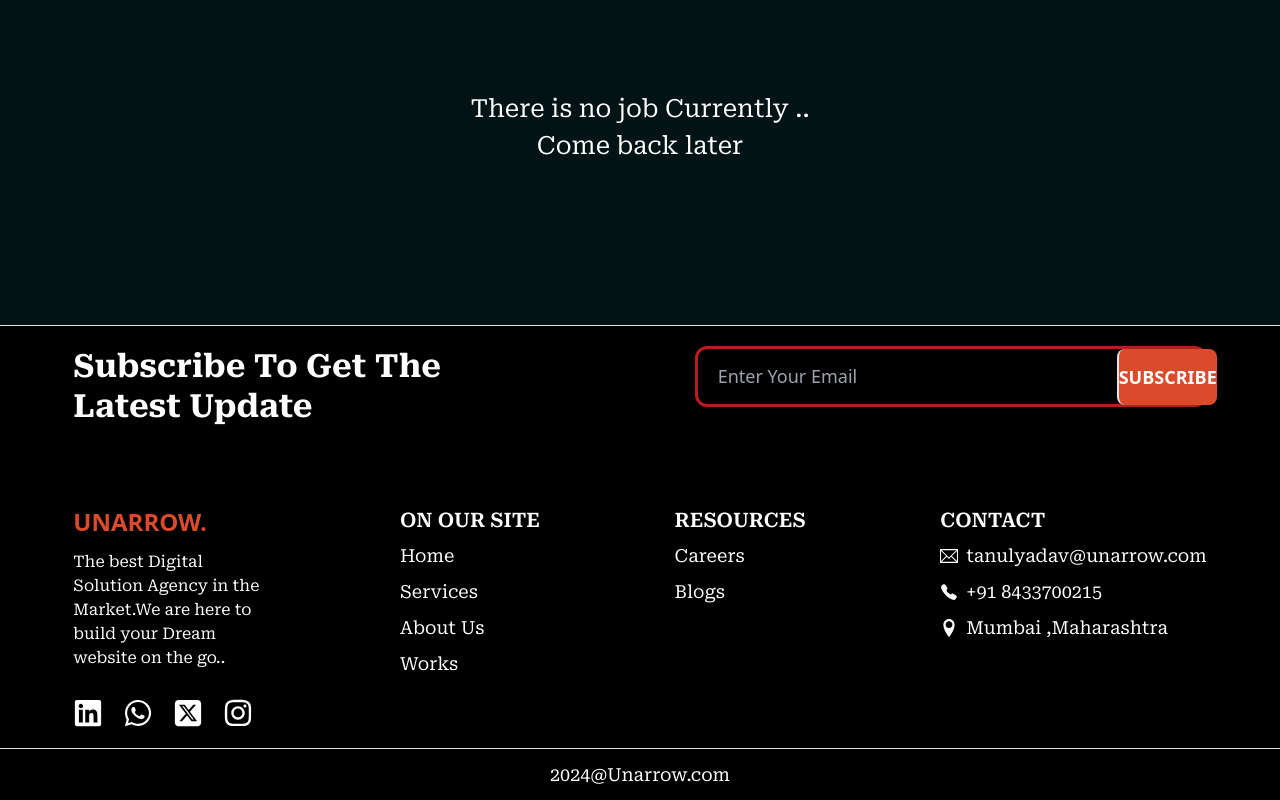
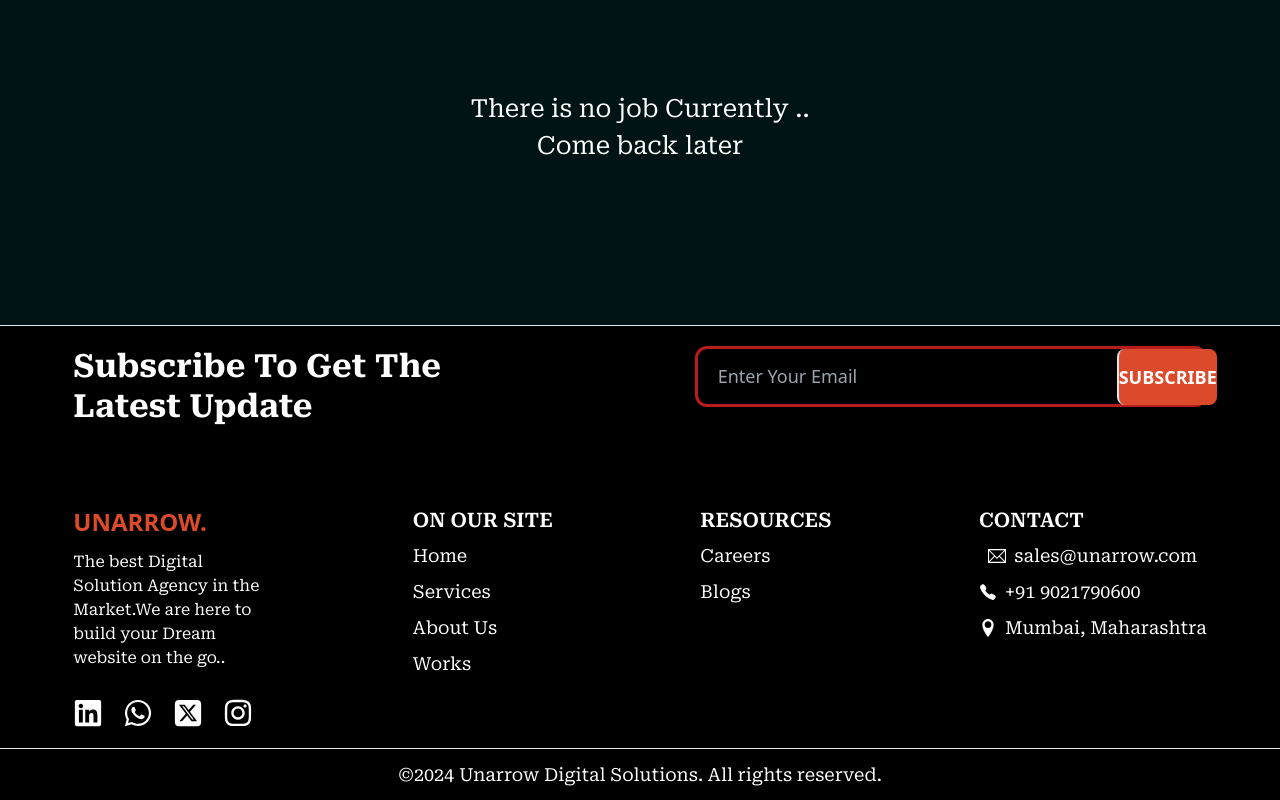
Before and after one commit to ankur-ctrl-z/Unarrow-Public-Website, a React (Vite) app in the folder client/: page /careers in a window 1280 px wide. Shown: the part 686-1486 px from the top of the page. Built offline with nearby package versions, Linux system fonts and the light colour scheme.

Commit message:
Update Footer.jsx

```diff
--- a/client/src/components/layout/Footer.jsx
+++ b/client/src/components/layout/Footer.jsx
@@ -50,25 +50,25 @@ const Footer = () => {
               <div className="flex mt-4 gap-5 text-white text-3xl">
                 <a
                   className="hover:text-[#DB4A2B] duration-300 transition-all"
-                  href=""
+                  href="https://www.linkedin.com/company/unarrow-digital-solutions/"
                 >
                   <FaLinkedin />
                 </a>
                 <a
                   className="hover:text-[#DB4A2B] duration-300 transition-all"
-                  href=""
+                  href="https://wa.me/919021790600"
                 >
                   <FaWhatsapp />
                 </a>
                 <a
                   className="hover:text-[#DB4A2B] duration-300 transition-all"
-                  href=""
+                  href="https://x.com/unarrowsolution"
                 >
                   <FaSquareXTwitter />
                 </a>
                 <a
                   className="hover:text-[#DB4A2B] duration-300 transition-all"
-                  href=""
+                  href="https://www.instagram.com/unarrowsolutions/"
                 >
                   <FaInstagram />
                 </a>
@@ -132,19 +132,19 @@ const Footer = () => {
               <h3 className="flex text-white font-semibold text-xl">CONTACT</h3>
               <div className="flex justify-center items-center gap-2 text-white text-lg">
                 <TfiEmail />
-                <a href="mailto:tanulyadav@unarrow.com">
-                  tanulyadav@unarrow.com
+                <a href="mailto:sales@unarrow.com">
+                  sales@unarrow.com
                 </a>
               </div>
 
               <div className="flex justify-start items-center gap-2 text-white text-lg">
                 <IoCall />
-                <a href="tel:+91 8433700215">+91 8433700215</a>
+                <a href="tel:+91 8433700215">+91 9021790600</a>
               </div>
 
               <div className="flex justify-start items-center gap-2 text-white text-lg">
                 <ImLocation />
-                <a href="">Mumbai ,Maharashtra</a>
+                <a href="">Mumbai, Maharashtra</a>
               </div>
             </div>
           </div>
@@ -156,7 +156,7 @@ const Footer = () => {
       {/* reservation of unarrow */}
       <div className="py-3 font-Roboto">
         <p className="text-white font-normal leading-normal text-lg text-center cursor-pointer ">
-          2024@Unarrow.com
+          ©2024 Unarrow Digital Solutions. All rights reserved.
         </p>
       </div>
     </div>
```
